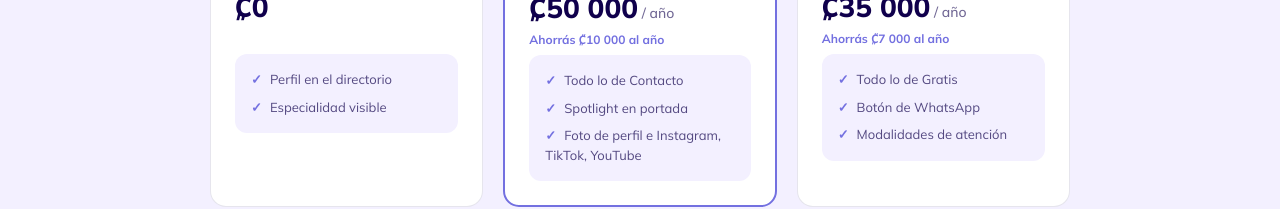
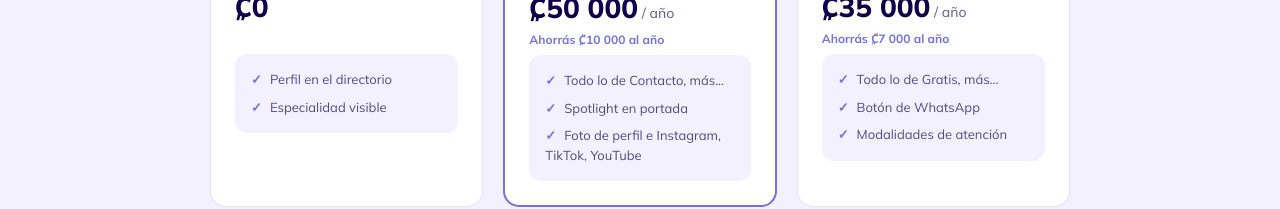
Before and after one commit to Cubujuqui/ncr-directory, a Next.js app: page /precio in a window 1280 px wide. Shown: the part 477-686 px from the top of the page. Built offline with nearby package versions, Linux system fonts and the light colour scheme; no server answers.

Commit message:
Update feature list descriptions in TarjetasPrecio

```diff
--- a/app/precio/TarjetasPrecio.tsx
+++ b/app/precio/TarjetasPrecio.tsx
@@ -72,7 +72,7 @@ export default function TarjetasPrecio() {
 
         <div className={styles.cajaFeatures}>
           <ul className={styles.listaFeatures}>
-            <li>Todo lo de Contacto</li>
+            <li>Todo lo de Contacto, más...</li>
             <li>Spotlight en portada</li>
             <li>Foto de perfil e Instagram, TikTok, YouTube</li>
           </ul>
@@ -110,7 +110,7 @@ export default function TarjetasPrecio() {
 
         <div className={styles.cajaFeatures}>
           <ul className={styles.listaFeatures}>
-            <li>Todo lo de Gratis</li>
+            <li>Todo lo de Gratis, más...</li>
             <li>Botón de WhatsApp</li>
             <li>Modalidades de atención</li>
           </ul>
```
